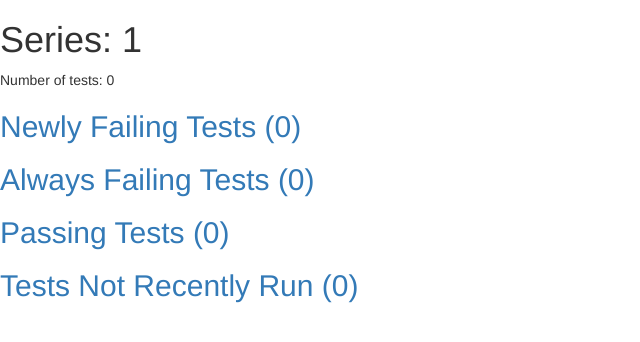
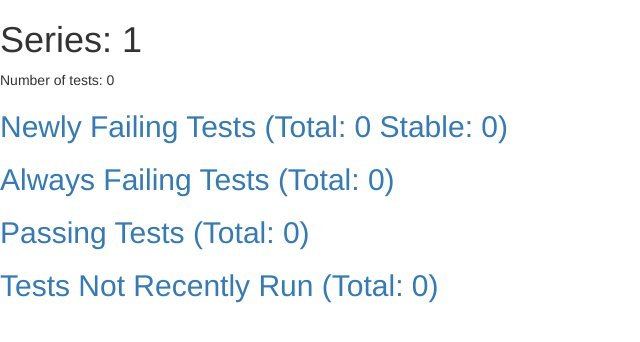
Before and after one commit to alanbarr/trapp, a Flask app: page /results/series/1 in a window 1280 px wide. Shown: the top 342 px of the page, without its empty margins (0-640 px from the left). Run offline with Flask 2, Linux system fonts and the light colour scheme; data that the repository does not hold is empty; some libraries are stand-ins or nearby versions.

Commit message:
Modify series summary to provide stable count
Newly failing, stable tests are of more interest than than those which
are unstable.
Quick change to SeriesSummary to return stable and total counts for
newly failing tests and display this on Series overview page.

```diff
--- a/src/app.py
+++ b/src/app.py
@@ -153,11 +153,14 @@ def route_view_results_series_landing(series_name):
                         series_name=series_name,
                         result_type="stale")
 
+    (newly_failing_stable_count, newly_failing_total_count) = series.get_count_newly_failing_tests()
+
     return render_template("results_for_series_links.jinja2",
                            series_name=series_name,
                            total_tests=series.get_count_test_histories(),
                            newly_failing_url=newly_failing_url,
-                           newly_failing_count=series.get_count_newly_failing_tests(),
+                           newly_failing_stable_count = newly_failing_stable_count,
+                           newly_failing_total_count = newly_failing_total_count,
                            passing_url=passing_url,
                            passing_count=series.get_count_passing_tests(),
                            always_failing_url=always_failing_url,
--- a/src/models/series_summary.py
+++ b/src/models/series_summary.py
@@ -95,7 +95,7 @@ class SeriesSummary(object):
         return len(self.always_failing_tests)
 
     def get_count_newly_failing_tests(self):
-        return len(self.newly_failing_tests)
+        return (len(self.newly_failing_stable_tests), len(self.newly_failing_tests))
 
     def get_count_not_recently_run_tests(self):
         return len(self.stale_tests)
--- a/src/templates/results_for_series_links.jinja2
+++ b/src/templates/results_for_series_links.jinja2
@@ -4,9 +4,9 @@
 <h1> Series: {{ series_name }} </h1>
 <p> Number of tests: {{ total_tests }} </p>
 
-<h2><a href = "{{ newly_failing_url }}"> Newly Failing Tests ({{ newly_failing_count }}) </a></h1>
-<h2><a href = "{{ always_failing_url }}"> Always Failing Tests ({{ always_failing_count }}) </a></h2>
-<h2><a href = "{{ passing_url }}"> Passing Tests ({{ passing_count }}) </a></h2>
-<h2><a href = "{{ stale_url }}"> Tests Not Recently Run ({{ stale_count }}) </a></h2>
+<h2><a href = "{{ newly_failing_url }}"> Newly Failing Tests (Total: {{ newly_failing_total_count }} Stable: {{ newly_failing_stable_count }}) </a></h1>
+<h2><a href = "{{ always_failing_url }}"> Always Failing Tests (Total: {{ always_failing_count }}) </a></h2>
+<h2><a href = "{{ passing_url }}"> Passing Tests (Total: {{ passing_count }}) </a></h2>
+<h2><a href = "{{ stale_url }}"> Tests Not Recently Run (Total: {{ stale_count }}) </a></h2>
 
 {% endblock %}
```
